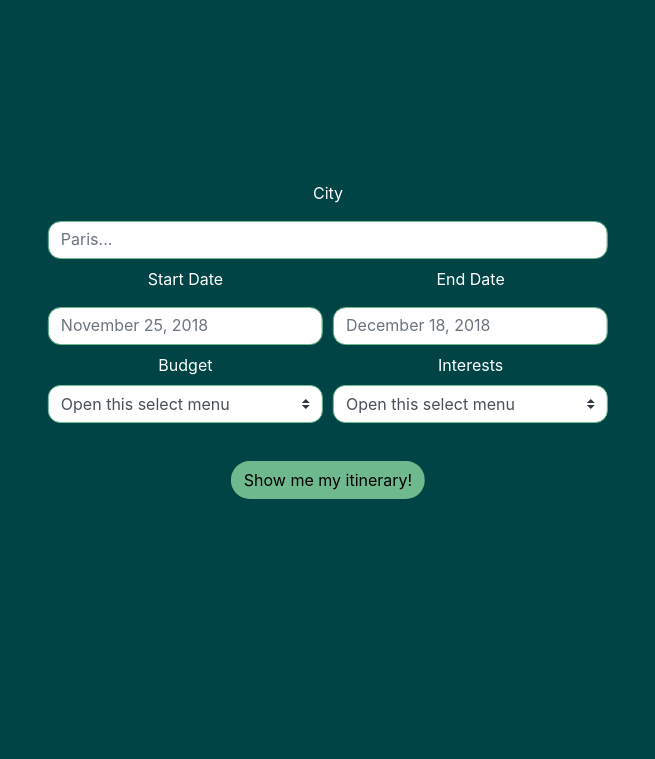
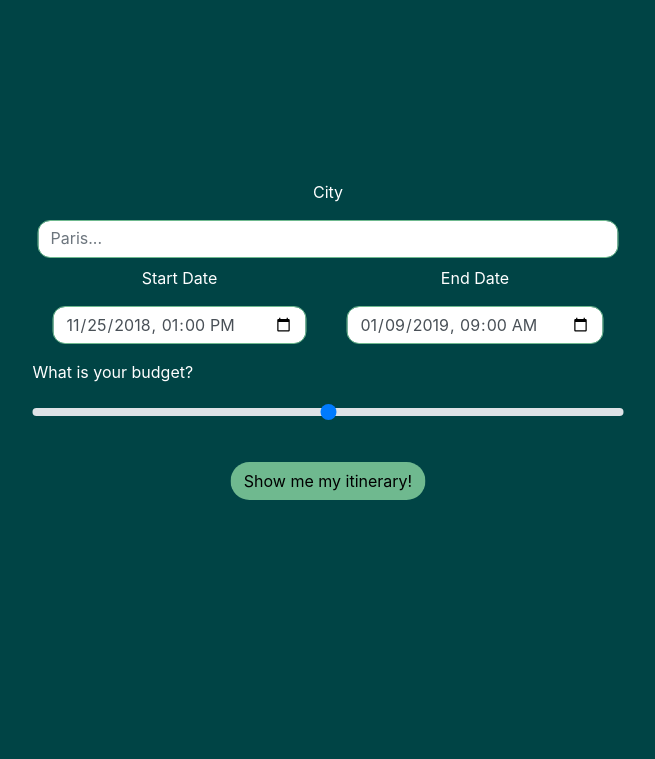
Before and after one commit to jerryiu424/Journey-Junkie, a PHP site: page /explore.html in a window 1280 px wide. Shown: the part 60-819 px from the top of the page, without its empty margins (312-967 px from the left). Run offline with PHP 8.4, Linux system fonts and the light colour scheme; style sheets or scripts are compiled from the project's sources.

Commit message:
index.html and explore.html changes
Form improvements mainly

```diff
--- a/explore.html
+++ b/explore.html
@@ -14,7 +14,8 @@
 <body>
   <!-- NavBar -->
   <nav class="navbar navbar-dark bg-dark navbar-expand-lg">
-    <a class="navbar-brand" href="/index.html"><img src="resources/images/Logo Resources/Logo.png" alt="Journey Junkie" class="brandImg"></a>
+    <a class="navbar-brand" href="/index.html"><img src="resources/images/Logo Resources/Logo.png" alt="Journey Junkie"
+        class="brandImg"></a>
     <button class="navbar-toggler" type="button" data-toggle="collapse" data-target="#navbarTogglerDemo02"
       aria-controls="navbarTogglerDemo02" aria-expanded="false" aria-label="Toggle navigation">
       <span class="navbar-toggler-icon"></span>
@@ -34,53 +35,41 @@
       </ul>
       <form class="form-inline my-2 my-lg-0">
         <input id="myInput" class="form-control mr-sm-2" type="search" placeholder="I'm headed to...">
-        <button id="myBtn" class="btn btn-success btn-click my-2 my-sm-0" type="submit"><img class="NavBarButtonImg" src="resources/images/Logo Resources/NavBarSearchButton.png" alt=""></button>
+        <button id="myBtn" class="btn btn-success btn-click my-2 my-sm-0" type="submit"><img class="NavBarButtonImg"
+            src="resources/images/Logo Resources/NavBarSearchButton.png" alt=""></button>
       </form>
     </div>
   </nav>
   <!-- NavBar End -->
   <!-- Landing -->
-<div class="backGround">  </div>
+  <div class="backGround"> </div>
   <div class="landing">
     <div class="hero-text">
       <form>
         <div class="form-row">
           <div class="col">
             <label for="validationDefault01" class="formPad">City</label>
-              <input type="text" class="form-control formPad" id="validationDefault01" placeholder="Paris..." required>
+            <input name="validationDefault01" Stype="text" class="form-control formPad" id="validationDefault01" placeholder="Paris..." required>
           </div>
         </div>
         <div class="form-row">
           <div class="col">
             <label for="date" class="topFormPad formPad">Start Date</label>
-                  <input type="text" name="date" class="form-control formPad" id="date" placeholder="November 25, 2018" required>
+            <div class="col">
+              <input class="form-control" type="datetime-local" value="2018-11-25T13:00" id="example-datetime-local-input" required>
+            </div>
           </div>
           <div class="col">
             <label for="validationDefault02" class="topFormPad formPad">End Date</label>
-                    <input type="text" class="form-control formPad" id="validationDefault02" placeholder="December 18, 2018" required>
+            <div class="col">
+              <input class="form-control" type="datetime-local" value="2019-01-09T09:00" id="example-datetime-local-input" required>
             </div>
           </div>
+        </div>
+
         <div class="form-row">
-              <div class="col topFormPad formPad"><label >Budget</label>
-                <select class="custom-select form-control">
-
-                    <option selected>Open this select menu</option>
-                    <option value="0">Free</option>
-                    <option value="1">Low</option>
-                    <option value="2">Medium</option>
-                    <option value="3">High</option>
-                    <option value="4">Very High</option>
-                  </select></div>
-                  <div class="col topFormPad formPad"><label >Interests</label>
-                    <select class="custom-select form-control">
-
-                        <option selected>Open this select menu</option>
-                        <option value="0">Restaurants</option>
-                        <option value="1">Entertainment</option>
-                        <option value="2">Sushi</option>
-                        <option value="3">Video Games</option>
-                        <option value="4"></option>
-                      </select></div>
+          <label for="customRange3" class="topFormPad2 ">What is your budget?</label>
+<input type="range" class="slider custom-range topFormPad2 formPad2 " min="0" max="4" step="1" id="customRange3">
         </div>
 
         <button class="btn btn-click" type="submit">Show me my itinerary!</button>
@@ -95,16 +84,18 @@
       crossorigin="anonymous"></script>
     <script src="resources/js/app.js"></script>
     <script>
-        $(document).ready(function(){
-            var date_input=$('input[name="date"]'); //our date input has the name "date"
-            var container=$('.bootstrap-iso form').length>0 ? $('.bootstrap-iso form').parent() : "body";
-            date_input.datepicker({
-                format: 'mm/dd/yyyy',
-                container: container,
-                todayHighlight: true,
-                autoclose: true,
-            })
-        })
+      var first = getUrlVars()["city"];
+      first = first.replace("+", " ");
+      $('input[name=validationDefault01]').val(first);
+      document.getElementById("test").innerHTML = first;
+      function getUrlVars() {
+        var vars = {};
+        var parts = window.location.href.replace(/[?&]+([^=&]+)=([^&]*)/gi, function (m, key, value) {
+          vars[key] = value;
+        });
+        return vars;
+      }
+
     </script>
 </body>
 
--- a/resources/css/style.css
+++ b/resources/css/style.css
@@ -79,3 +79,12 @@ body, html {
 .topFormPad{
     padding-top: 1vh;
 }
+.topFormPad2{
+    padding-top: 2vh;
+}
+.formPad2{
+    padding-bottom: 2vh;
+}
+.slider{
+    color: white !important;
+}
```
Also changed, not shown: index.html (+17 -6 lines). Lines whose indentation alone changed are shown as unchanged.
